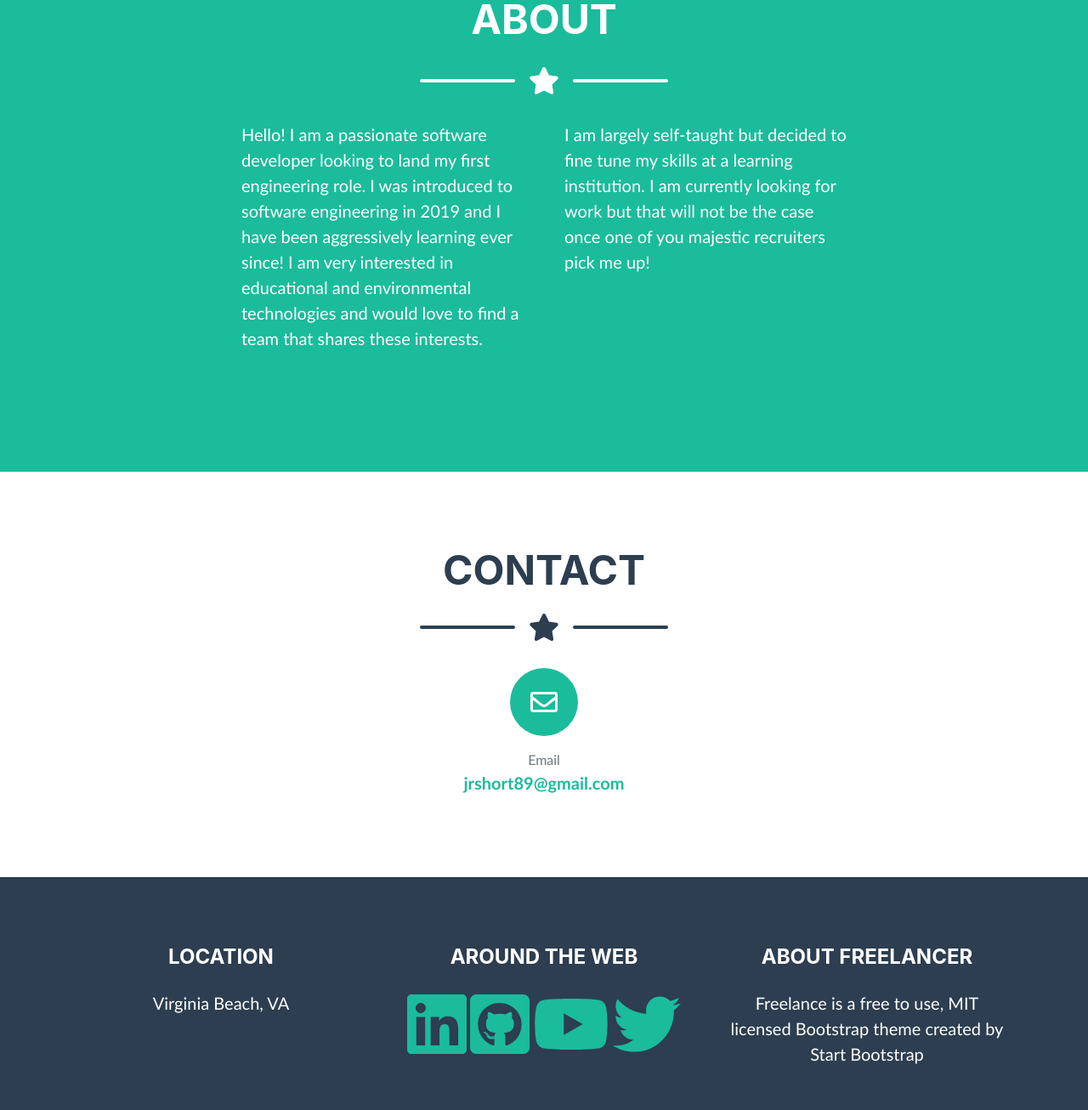
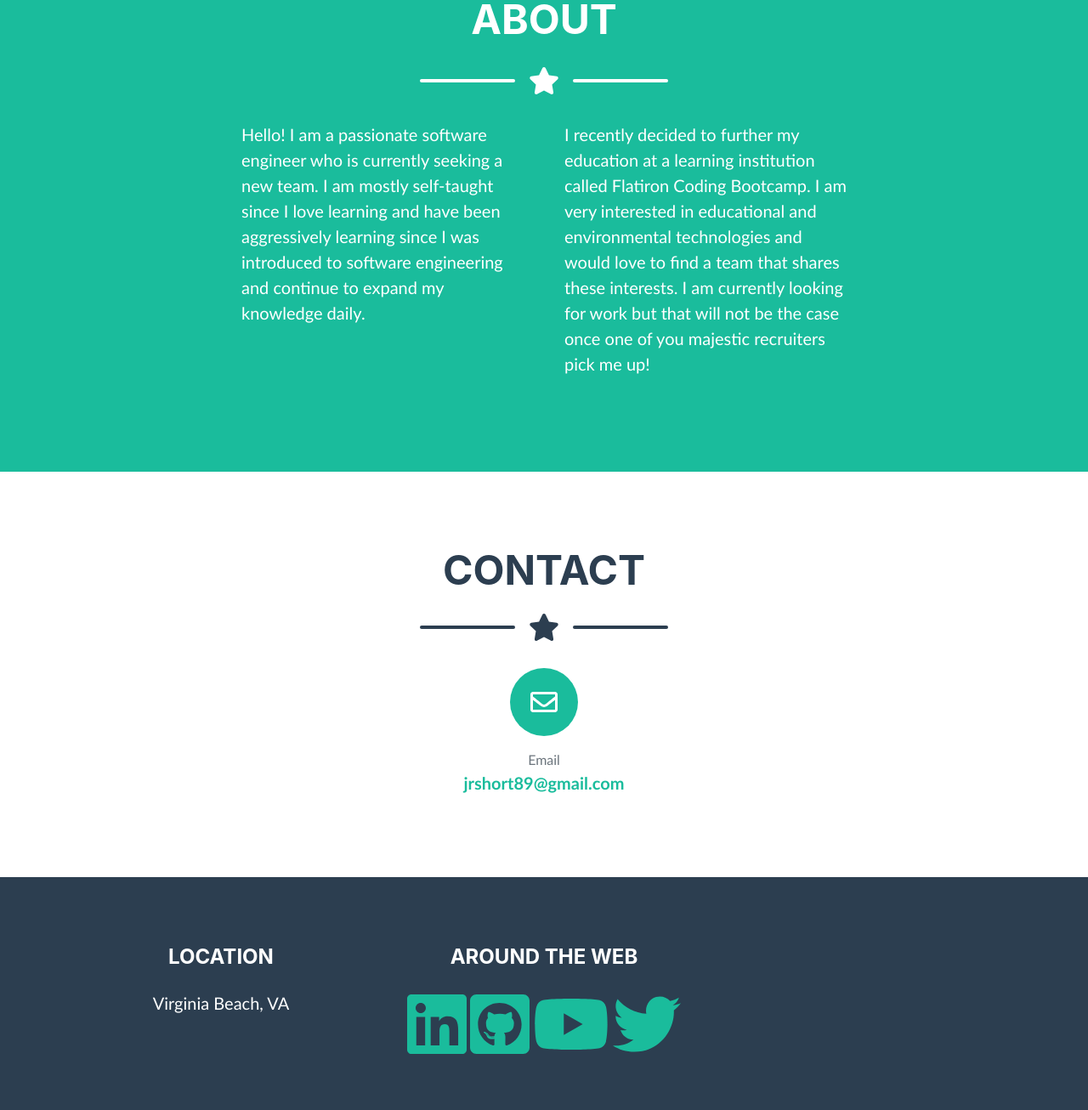
Before and after one commit to jrshort89/NewPortfolio, a website: page portfolio/index.html in a window 1280 px wide. Shown: the part 1434-2740 px from the top of the page at 85% size. Drawn offline with nearby package versions, Linux system fonts and the light colour scheme; a web font is replaced by a local one.

Commit message:
update about me

```diff
--- a/portfolio/index.html
+++ b/portfolio/index.html
@@ -297,11 +297,11 @@
             <!-- About Section Content-->
             <div class="row">
                 <div class="col-lg-4 ml-auto">
-                    <p class="pre-wrap lead">Hello! I am a passionate software developer looking to land my first engineering role. I was introduced to software engineering in 2019 and I have been aggressively learning ever since! I am very interested in educational and environmental technologies and would love to find a team that shares these interests.
+                    <p class="pre-wrap lead">Hello! I am a passionate software engineer who is currently seeking a new team. I am mostly self-taught since I love learning and have been aggressively learning since I was introduced to software engineering and continue to expand my knowledge daily.
                     </p>
                 </div>
                 <div class="col-lg-4 mr-auto">
-                    <p class="pre-wrap lead">I am largely self-taught but decided to fine tune my skills at a learning institution. I am currently looking for work but that will not be the case once one of you majestic recruiters pick me up!</p>
+                    <p class="pre-wrap lead">I recently decided to further my education at a learning institution called Flatiron Coding Bootcamp. I am very interested in educational and environmental technologies and would love to find a team that shares these interests. I am currently looking for work but that will not be the case once one of you majestic recruiters pick me up!</p>
                 </div>
             </div>
         </div>
@@ -359,10 +359,6 @@
                     </a>
                 </div>
                 <!-- Footer About Text-->
-                <div class="col-lg-4">
-                    <h4 class="mb-4">ABOUT FREELANCER</h4>
-                    <p class="pre-wrap lead mb-0">Freelance is a free to use, MIT licensed Bootstrap theme created by Start Bootstrap</p>
-                </div>
             </div>
         </div>
     </footer>
```
